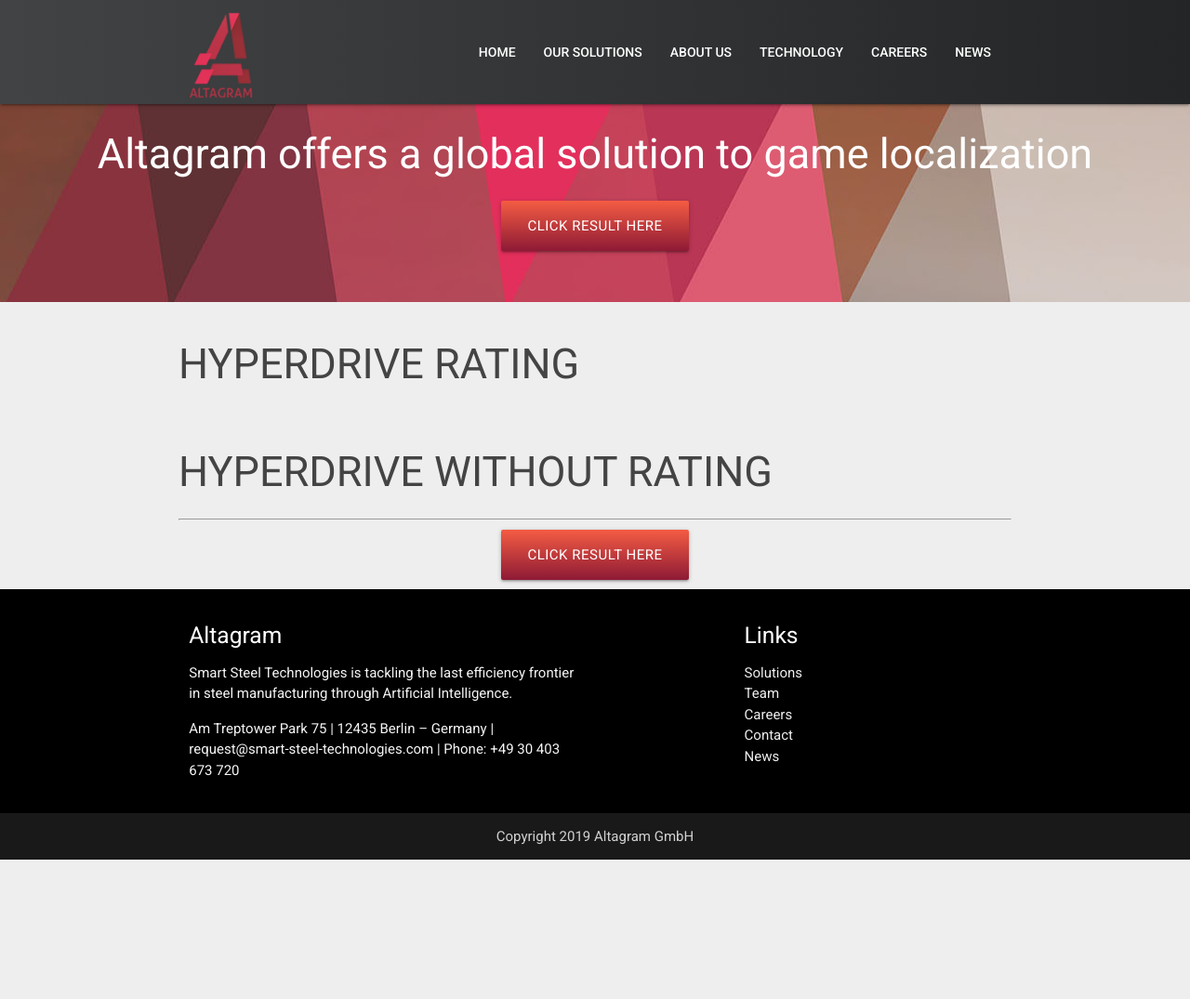
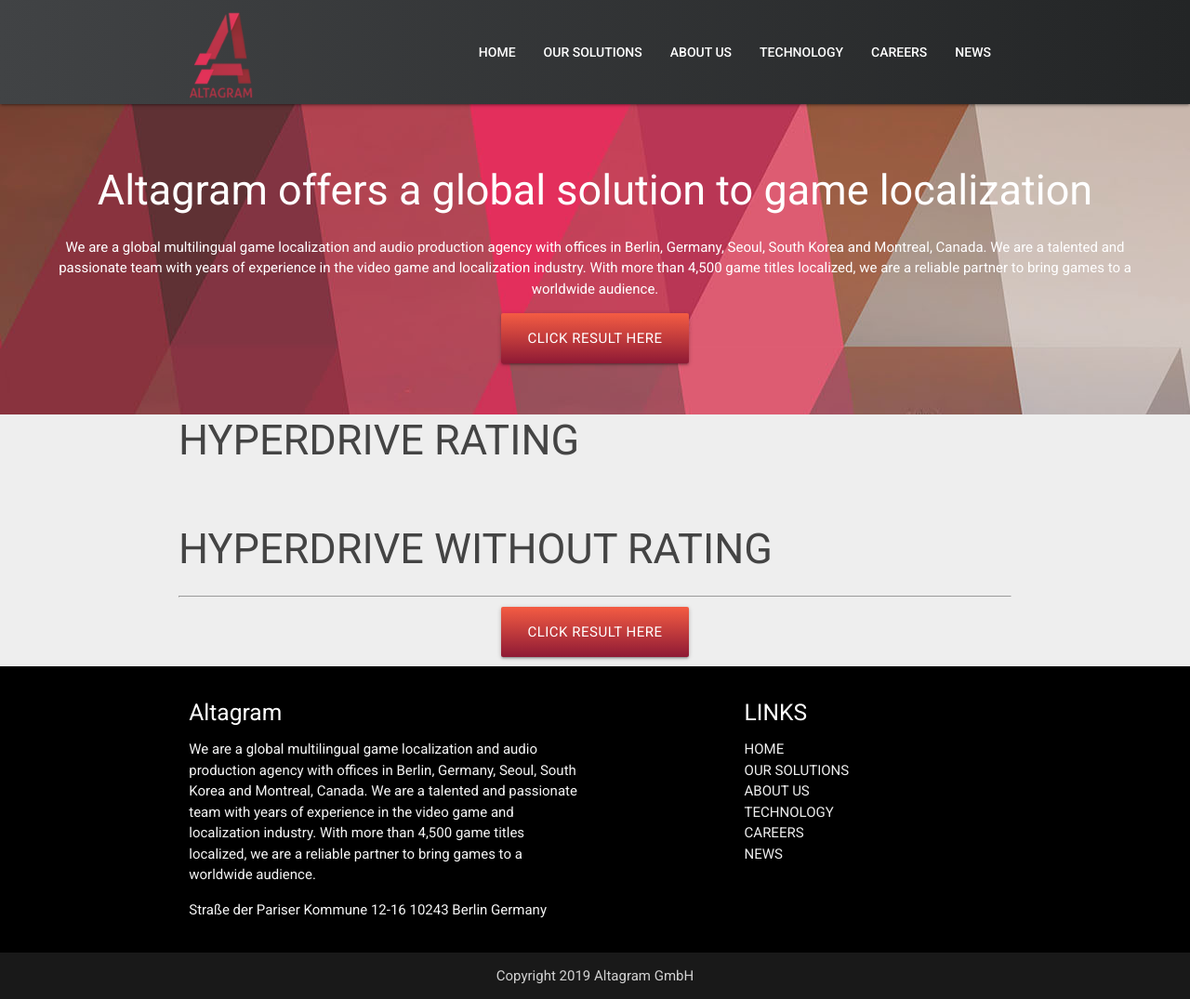
Before and after one commit to devasick/altagram-hyperdrive-rating, a Flask app: page / in a window 1280 px wide. Shown: the whole page at 93% size. Before the commit the page ends 925 px from the top, so only its background shows below. Run offline with Flask 2, Linux system fonts and the light colour scheme; data that the repository does not hold is empty.

Commit message:
last commit

```diff
--- a/app.py
+++ b/app.py
@@ -1,8 +1,10 @@
+# Author: Asick Ahamed
+# website: www.asickweb.com
 import flask
 import requests
 import json
 from flask import jsonify
-BASE_URL = 'https://swapi.co/api/starships/?page=3'
+BASE_URL = 'https://swapi.co/api/starships/?page=2' #swapi json url
 
 
 
@@ -32,14 +34,16 @@
                 swapi_dict['starships_unknown_hyperdrive'].insert(0, {'name':result['name']})
 
 
-        print(swapi_dict)
+        print(json.dumps(swapi_dict, indent=2, sort_keys=False))
         return flask.render_template('index.html',data=swapi_dict)
 
     @app.route('/results', methods=['GET', 'POST'])
     def data():
         index()
 
-        return swapi_dict
+        output = json.dumps(swapi_dict, indent=2, sort_keys=False)
+        # data will display on the browser
+        return output
 
     return app
 
--- a/static/css/style.css
+++ b/static/css/style.css
@@ -1,3 +1,7 @@
+/*
+# Author: Asick Ahamed
+# website: www.asickweb.com
+*/
 body {
   margin: 0;
   padding: 0;
@@ -32,15 +36,17 @@
   background: -webkit-linear-gradient(to bottom, #F45C43, #8e1a35);  /* Chrome 10-25, Safari 5.1-6 */
   background: linear-gradient(to bottom, #F45C43, #8e1a35); /* W3C, IE 10+/ Edge, Firefox 16+, Chrome 26+, Opera 12+, Safari 7+ */
 }
-.jumbotron { background-size: cover;background-repeat: no-repeat; padding: 10px;}
+.jumbotron {
+  background-size: cover;background-repeat: no-repeat;
+  padding: 10px;
+  top: 39px;
+  position: relative;
+}
 .desc{
   text-align: center;
   color: #fff;
   padding: 15px;
 }
-/* bar chart */
-
-
 
 
 
--- a/templates/base.html
+++ b/templates/base.html
@@ -17,7 +17,6 @@
     <link rel="stylesheet" href="{{ url_for('static', filename='css/materialize.min.css') }}">
     <link rel="stylesheet" href="{{ url_for('static', filename='css/style.css') }}">
     <script src="{{ url_for('static', filename='js/jquery-1.8.3.min.js') }}"></script>
-    <script src="https://code.highcharts.com/highcharts.js"></script>
 
 
   </head>
--- a/templates/footer.html
+++ b/templates/footer.html
@@ -3,17 +3,20 @@
       <div class="row">
         <div class="col l6 s12">
           <h5 class="white-text">Altagram</h5>
-          <p class="grey-text text-lighten-4">Smart Steel Technologies is tackling the last efficiency frontier in steel manufacturing through Artificial Intelligence.</p>
-          <p class="grey-text text-lighten-4">Am Treptower Park 75 | 12435 Berlin – Germany | request@smart-steel-technologies.com | Phone: +49 30 403 673 720</p>
+          <p class="grey-text text-lighten-4">We are a global multilingual game localization and audio production agency with offices in Berlin, Germany, Seoul, South Korea and Montreal, Canada. We are a talented and passionate team with years of experience in the video game and localization industry. With more than 4,500 game titles localized, we are a reliable partner to bring games to a worldwide audience. </p>
+          <p class="grey-text text-lighten-4">Straße der Pariser Kommune 12-16
+10243 Berlin
+Germany</p>
         </div>
         <div class="col l4 offset-l2 s12">
-          <h5 class="white-text">Links</h5>
+          <h5 class="white-text">LINKS</h5>
           <ul>
-            <li><a class="grey-text text-lighten-3" href="#!">Solutions</a></a></li>
-            <li><a class="grey-text text-lighten-3" href="#!">Team</a></li>
-            <li><a class="grey-text text-lighten-3" href="#!">Careers</a></li>
-            <li><a class="grey-text text-lighten-3" href="#!">Contact</a></li>
-            <li><a class="grey-text text-lighten-3" href="#!">News</a></li>
+            <li><a class="grey-text text-lighten-3" href="#!">HOME</a></a></li>
+            <li><a class="grey-text text-lighten-3" href="#!">OUR SOLUTIONS</a></li>
+            <li><a class="grey-text text-lighten-3" href="#!">ABOUT US</a></li>
+            <li><a class="grey-text text-lighten-3" href="#!">TECHNOLOGY</a></li>
+            <li><a class="grey-text text-lighten-3" href="#!">CAREERS</a></li>
+            <li><a class="grey-text text-lighten-3" href="#!">NEWS</a></li>
           </ul>
         </div>
       </div>
--- a/templates/header.html
+++ b/templates/header.html
@@ -10,7 +10,7 @@
         <li><a href="https://altagram.com/" target="_blank" rel="noreferrer"> ABOUT US</a></li>
         <li><a href="https://altagram.com/" target="_blank" rel="noreferrer">TECHNOLOGY</a></li>
         <li><a href="https://altagram.com/" target="_blank" rel="noreferrer">CAREERS</a></li>
-        <li><a href="https://altagram.com/" target="_blank" rel="noreferrer">News</a></li>
+        <li><a href="https://altagram.com/" target="_blank" rel="noreferrer">NEWS</a></li>
         </div>
     </div>
 </nav>
@@ -20,7 +20,7 @@
         <div class="row">
              <div class="col s12 desc p5">
                 <h1> Altagram offers a global solution to game localization</h1>
-
+                 <p>We are a global multilingual game localization and audio production agency with offices in Berlin, Germany, Seoul, South Korea and Montreal, Canada. We are a talented and passionate team with years of experience in the video game and localization industry. With more than 4,500 game titles localized, we are a reliable partner to bring games to a worldwide audience. </p>
                 <a href="http://0.0.0.0:7410/results" target="_blank" class="btn-large waves-effect waves-light red">Click Result here</a>
             </div>
 
--- a/templates/index.html
+++ b/templates/index.html
@@ -9,7 +9,7 @@
     <div class="col s3">
     <div class="name">{{starship["name"]}}</div>
     <div><label>Hyperdrive Rating:</label> {{starship["hyperdrive"]}}</div>
-
+    <hr>
     </div>
  {% endfor %}
 </div>
```
Also changed, not shown: test.json (deleted), 1 other file.
